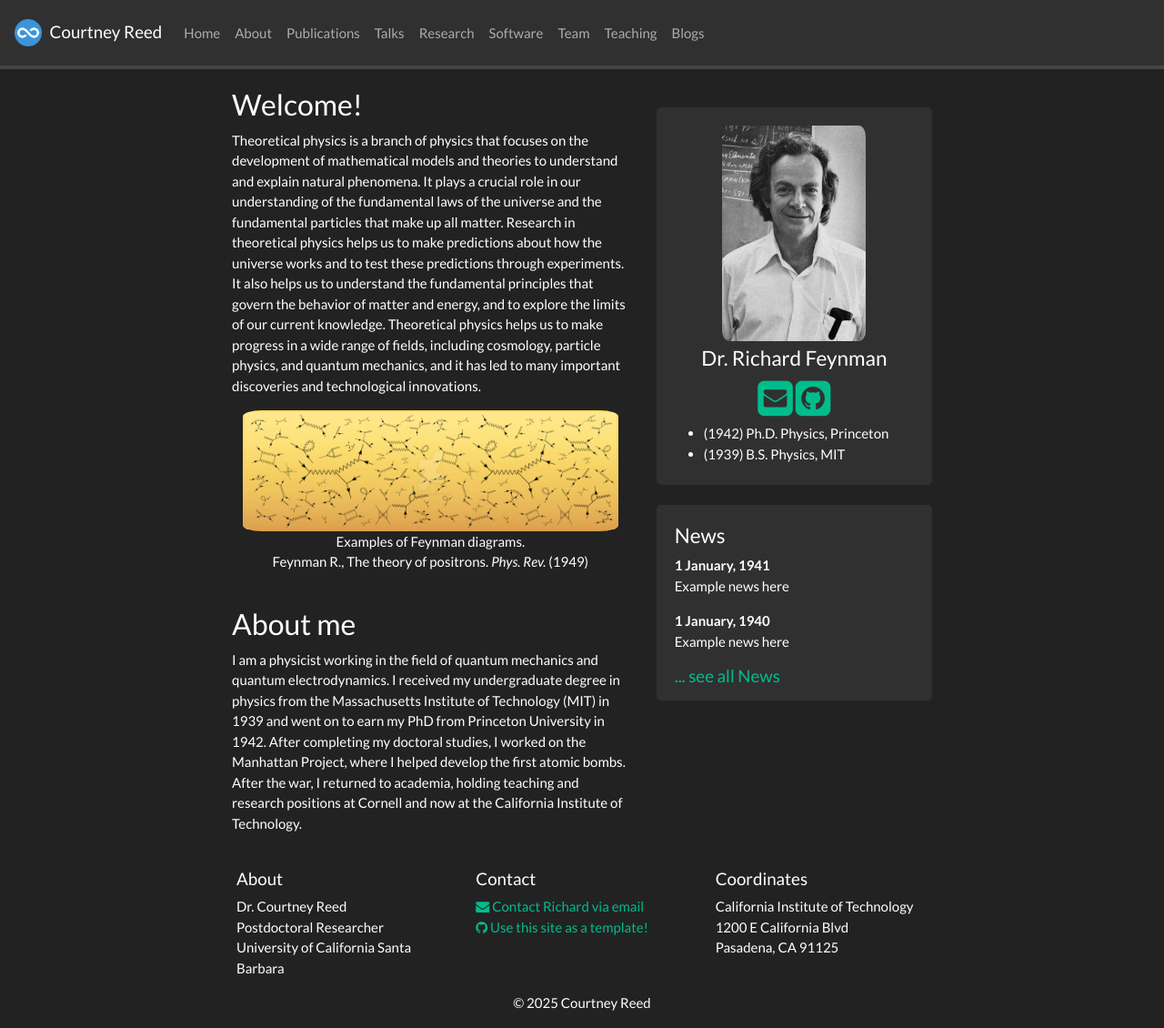
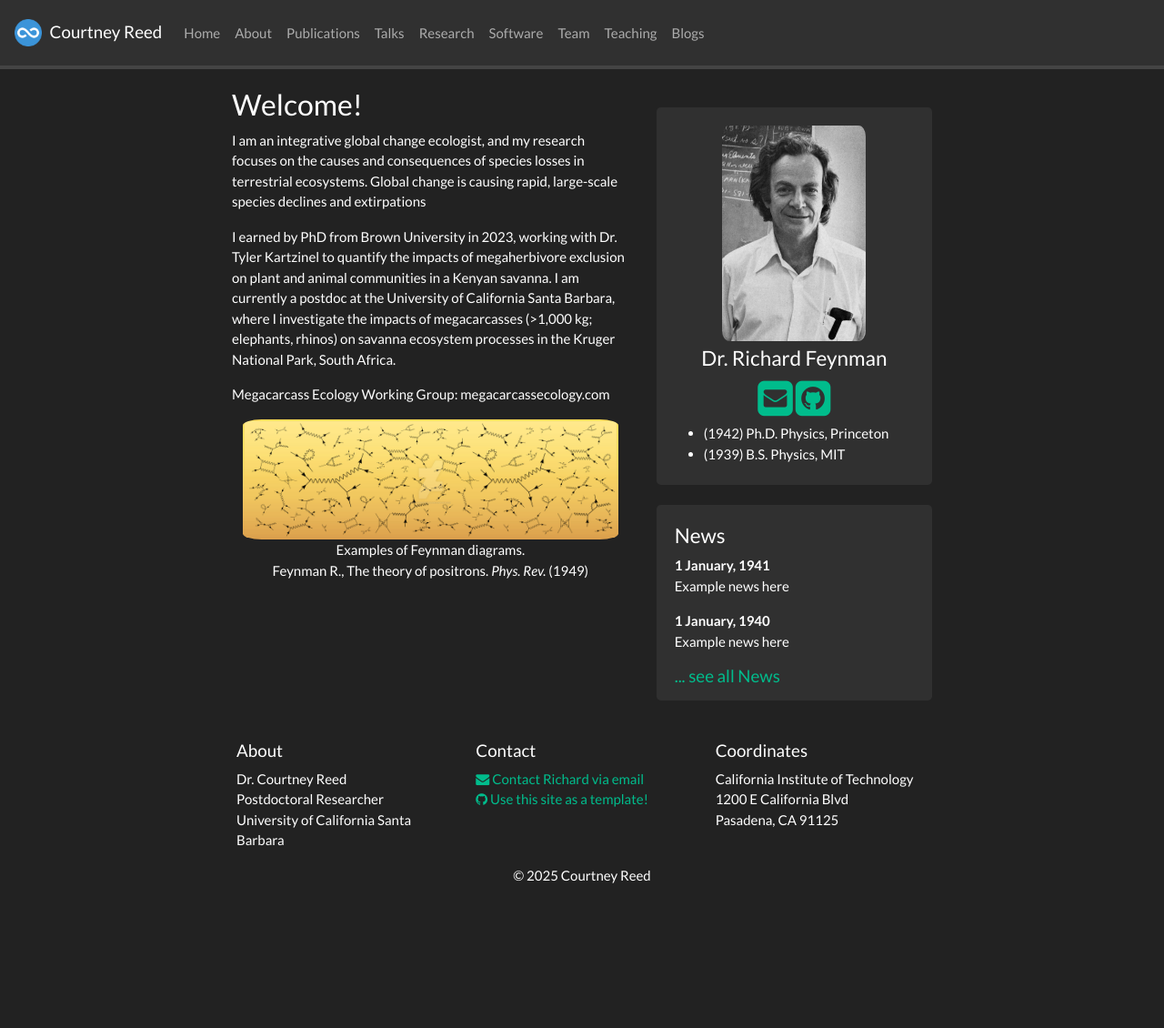
Before and after one commit to courtneyreedecology/courtneyreedecology.github.io, a Jekyll site: the page built from _pages/home.md, in a window 1280 px wide and 1130 px high. Shown: the whole window at 91% size. Built offline with Jekyll 4.4.1, drawn with Linux system fonts in a browser that asks for light colours; nearby versions of some CDN libraries; a style sheet for code colours, icons or effects is not loaded.

Commit message:
Update home.md

```diff
--- a/_pages/home.md
+++ b/_pages/home.md
@@ -7,11 +7,11 @@ permalink: /
 
 ### Welcome!
 
-Theoretical physics is a branch of physics that focuses on the development of mathematical models and theories to understand and explain natural phenomena.
-It plays a crucial role in our understanding of the fundamental laws of the universe and the fundamental particles that make up all matter.
-Research in theoretical physics helps us to make predictions about how the universe works and to test these predictions through experiments.
-It also helps us to understand the fundamental principles that govern the behavior of matter and energy, and to explore the limits of our current knowledge.
-Theoretical physics helps us to make progress in a wide range of fields, including cosmology, particle physics, and quantum mechanics, and it has led to many important discoveries and technological innovations.
+I am an integrative global change ecologist, and my research focuses on the causes and consequences of species losses in terrestrial ecosystems. Global change is causing rapid, large-scale species declines and extirpations
+
+I earned by PhD from Brown University in 2023, working with Dr. Tyler Kartzinel to quantify the impacts of megaherbivore exclusion on plant and animal communities in a Kenyan savanna. I am currently a postdoc at the University of California Santa Barbara, where I investigate the impacts of megacarcasses (>1,000 kg; elephants, rhinos) on savanna ecosystem processes in the Kruger National Park, South Africa.
+
+Megacarcass Ecology Working Group: megacarcassecology.com
 
 <div class="container">
 <div class="row">
@@ -23,10 +23,3 @@ Feynman R., The theory of positrons. <i>Phys. Rev.</i> (1949)
 </div>
 </div>
 <br/>
-
-### About me
-
-I am a physicist working in the field of quantum mechanics and quantum electrodynamics.
-I received my undergraduate degree in physics from the Massachusetts Institute of Technology (MIT) in 1939 and went on to earn my PhD from Princeton University in 1942.
-After completing my doctoral studies, I worked on the Manhattan Project, where I helped develop the first atomic bombs.
-After the war, I returned to academia, holding teaching and research positions at Cornell and now at the California Institute of Technology.
```
